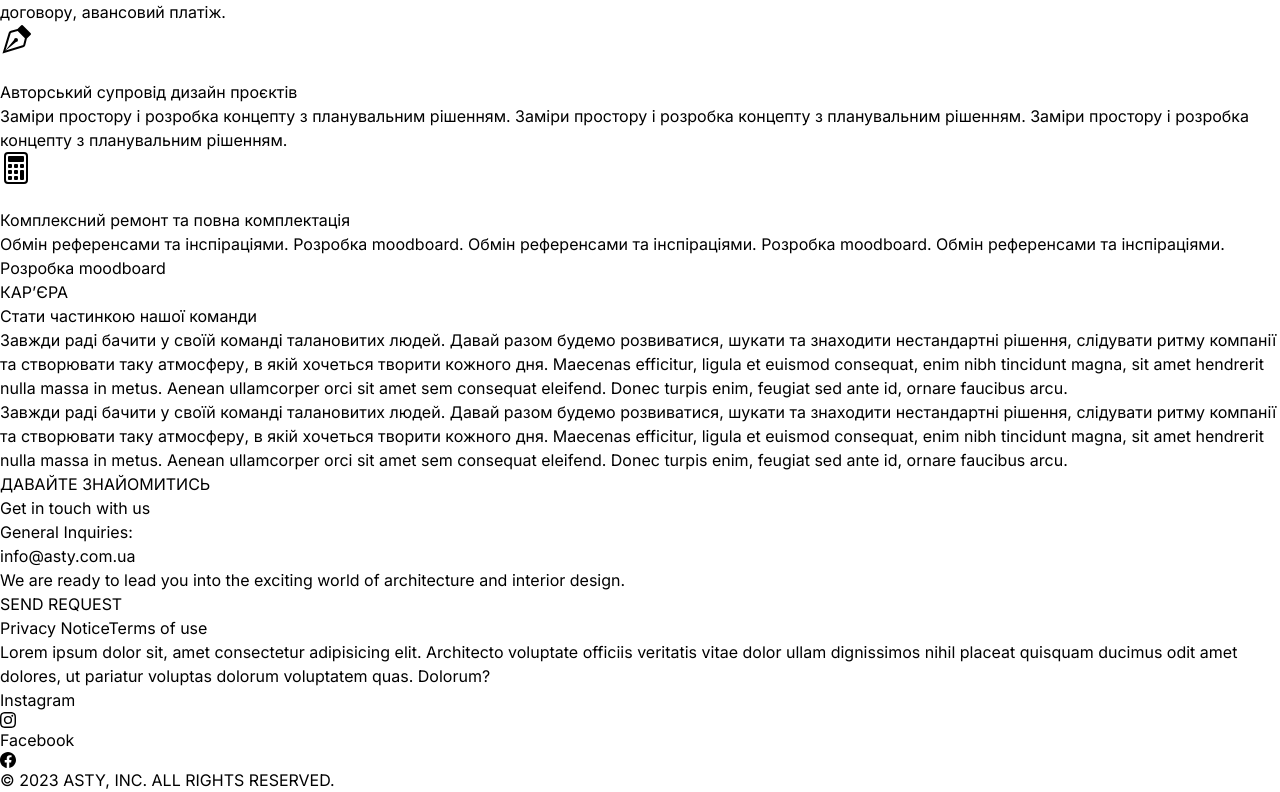
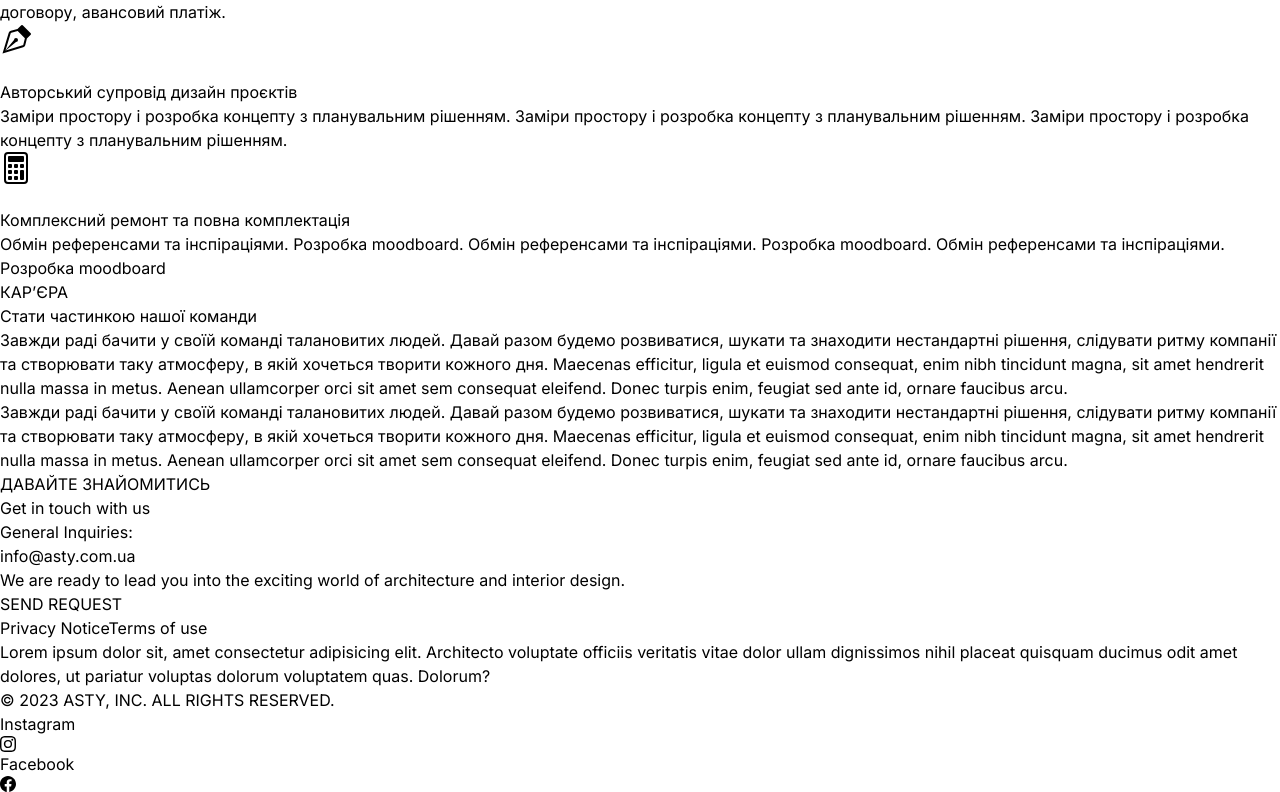
Before and after one commit to nikolaynizruhin/asty, a Next.js app: page / in a window 1280 px wide. Shown: the part 4612-5404 px from the top of the page. Built offline with nearby package versions, Linux system fonts and the light colour scheme.

Commit message:
Update footer

```diff
--- a/components/footer.tsx
+++ b/components/footer.tsx
@@ -2,34 +2,32 @@ import Icon from "./icon";
 
 export default function Footer({ isDark = false }: { isDark?: boolean }) {
   return (
-    <footer className={`p-10 lg:px-16 ${isDark ? 'bg-[#1a1a1a]' : 'bg-white'}`}>
-      <a href="#" className="text-[10px] leading-5 text-[#888] mr-[20px]">
+    <footer className={`px-4 pb-11 md:px-8 font-light ${isDark ? 'bg-[#1a1a1a]' : 'bg-white'}`}>
+      <a href="#" className="text-[10px] leading-5 text-white opacity-[0.32] mr-[20px]">
         Privacy Notice
       </a>
-      <a href="#" className="text-[10px] leading-5 text-[#888]">
+      <a href="#" className="text-[10px] leading-5 text-white opacity-[0.32]">
         Terms of use
       </a>
-      <p className="text-[10px] my-3 leading-5 text-[#888] max-w-[460px]">
+      <p className="text-[10px] my-3 leading-5 text-white opacity-[0.32] max-w-[460px]">
         Lorem ipsum dolor sit, amet consectetur adipisicing elit. Architecto
         voluptate officiis veritatis vitae dolor ullam dignissimos nihil placeat
         quisquam ducimus odit amet dolores, ut pariatur voluptas dolorum
         voluptatem quas. Dolorum?
       </p>
-      <div className="md:flex md:items-center md:justify-between">
-        <div className="flex justify-center space-x-6 md:order-2">
-          <a href="https://www.instagram.com/asty_ua" className="text-[#888] hover:text-gray-500">
+      <div className="md:flex md:items-center md:justify-between text-[#888]">
+        <p className="text-[8px] leading-5 font-light">
+          © { new Date().getFullYear() } ASTY, INC. ALL RIGHTS RESERVED.
+        </p>
+        <div className="flex space-x-6 mt-3 md:mt-0">
+          <a href="https://www.instagram.com/asty_ua" className="hover:text-gray-500">
             <span className="sr-only">Instagram</span>
             <Icon name="instagram" />
           </a>
-          <a href="https://www.facebook.com/asty.ukraine" className="text-[#888] hover:text-gray-500">
+          <a href="https://www.facebook.com/asty.ukraine" className="hover:text-gray-500">
             <span className="sr-only">Facebook</span>
             <Icon name="facebook" />
           </a>
-        </div>
-        <div className="mt-8 md:order-1 md:mt-0">
-          <p className="text-center text-[10px] leading-5 text-[#888]">
-            © { new Date().getFullYear() } ASTY, INC. ALL RIGHTS RESERVED.
-          </p>
         </div>
       </div>
     </footer>
```
